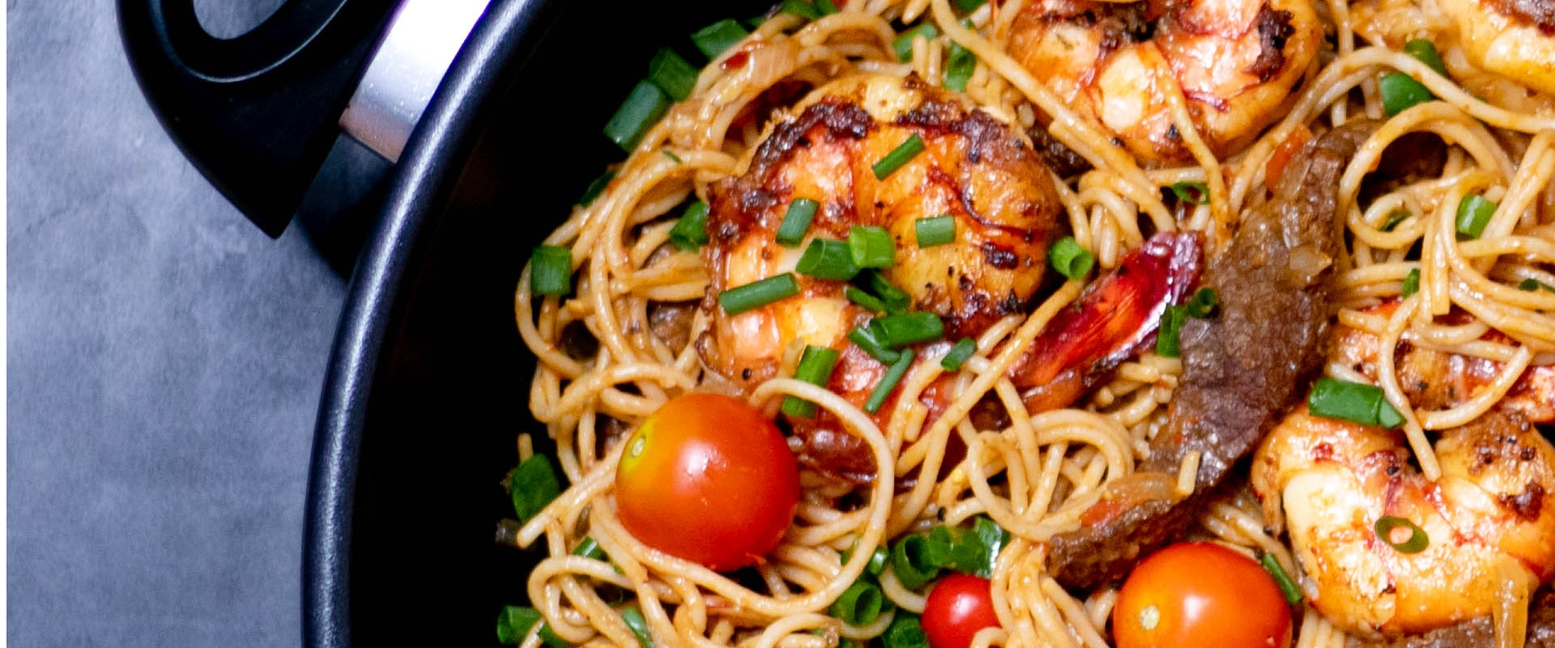
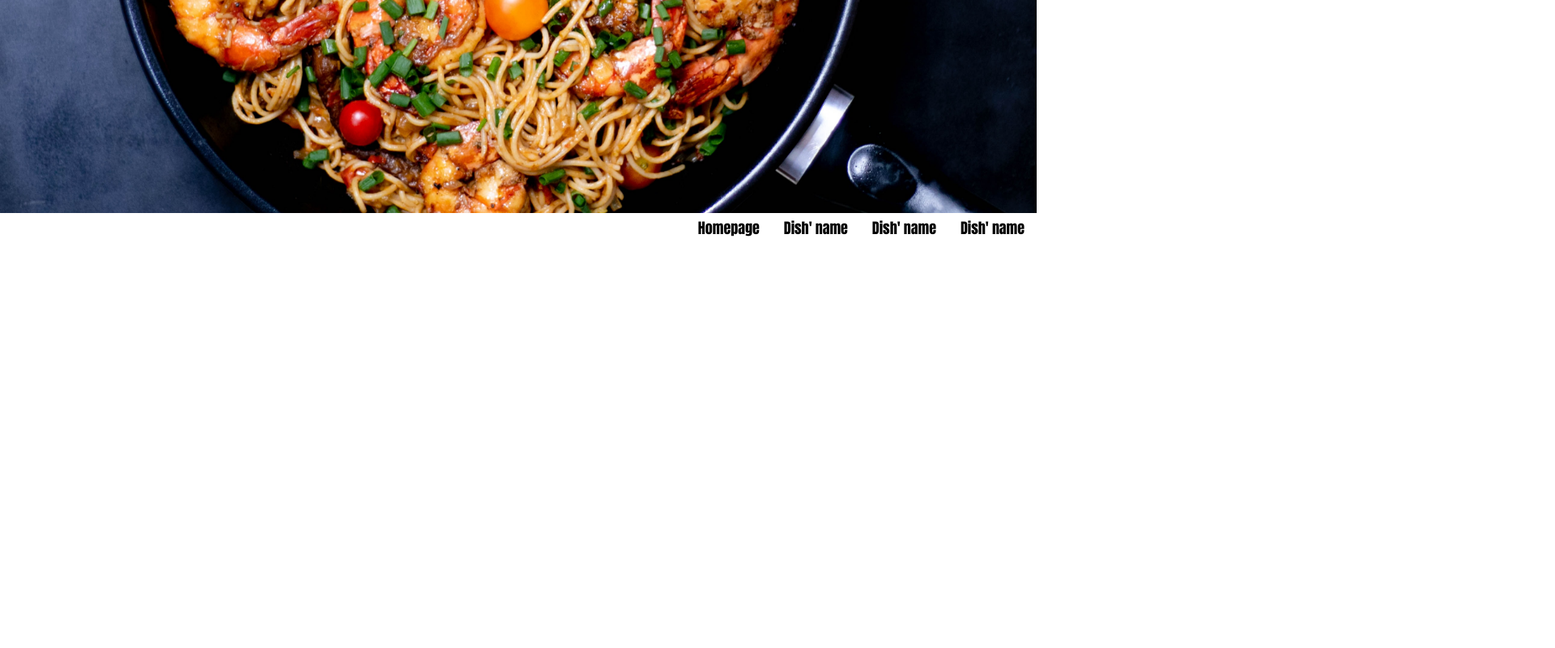
Before and after one commit to viktoriia-yash/odin-recipes, a plain HTML site: page index.html in a window 1280 px wide. Shown: the part 500-1300 px from the top of the page at 81% size, 1920 px wide, since content can reach past the window. After the commit the page ends 800 px from the top, so only its background shows below. Drawn offline with Linux system fonts and the light colour scheme; files that its build step writes are made by us from their sources.

Commit message:
finished nav bar

```diff
--- /dev/null
+++ b/css/style.css
@@ -0,0 +1,40 @@
+body,
+html {
+  min-height: 100%;
+  margin: 0;
+  background-image: url(/img/img-one.jpg);
+  background-size: cover;
+  background-repeat: no-repeat;
+  background-position: center center;
+  background-attachment: fixed;
+}
+
+ul {
+  position: fixed;
+  bottom: 0;
+  width: 100%;
+  list-style: none;
+  margin: 0;
+  padding: 0;
+  overflow: hidden;
+  background-color: #fff;
+}
+
+li {
+  float: right;
+}
+
+li a {
+  font-family: Anton;
+  font-size: 18px;
+  display: inline-block;
+  color: #000000;
+  text-align: center;
+  padding: 5px 15px;
+  text-decoration: none;
+}
+
+h1 {
+  display: inline-block;
+  background-color: #fff;
+}
--- a/index.html
+++ b/index.html
@@ -5,18 +5,22 @@
     <meta http-equiv="X-UA-Compatible" content="IE=edge" />
     <meta name="viewport" content="width=device-width, initial-scale=1.0" />
     <link href="css/style.css" rel="stylesheet" type="text/css" />
+    <link rel="preconnect" href="https://fonts.googleapis.com" />
+    <link rel="preconnect" href="https://fonts.gstatic.com" crossorigin />
+    <link
+      href="https://fonts.googleapis.com/css2?family=Anton&display=swap"
+      rel="stylesheet"
+    />
     <title>Odin Recipes - Homepage</title>
   </head>
   <body>
-    <div class="nav-bar">
-      <a href="index.html">Homepage</a>
-      <a href="recipeone.html" target="_blank">Dish' name</a>
-      <a href="recipetwo.html" target="_blank">Dish' name</a>
-      <a href="recipethree.html" target="_blank">Dish' name</a>
-    </div>
-    <div class="img-and-name">
-      <h1>Odin Recipes</h1>
-      <img src="img/img-one.jpg" alt="" />
+    <div class="container nav-bar">
+      <ul>
+        <li><a href="recipethree.html">Dish' name</a></li>
+        <li><a href="recipetwo.html" target="_blank">Dish' name</a></li>
+        <li><a href="recipeone.html" target="_blank">Dish' name</a></li>
+        <li><a href="" target="_blank">Homepage</a></li>
+      </ul>
     </div>
   </body>
 </html>
```
Also changed, not shown: src/style.css (deleted).
